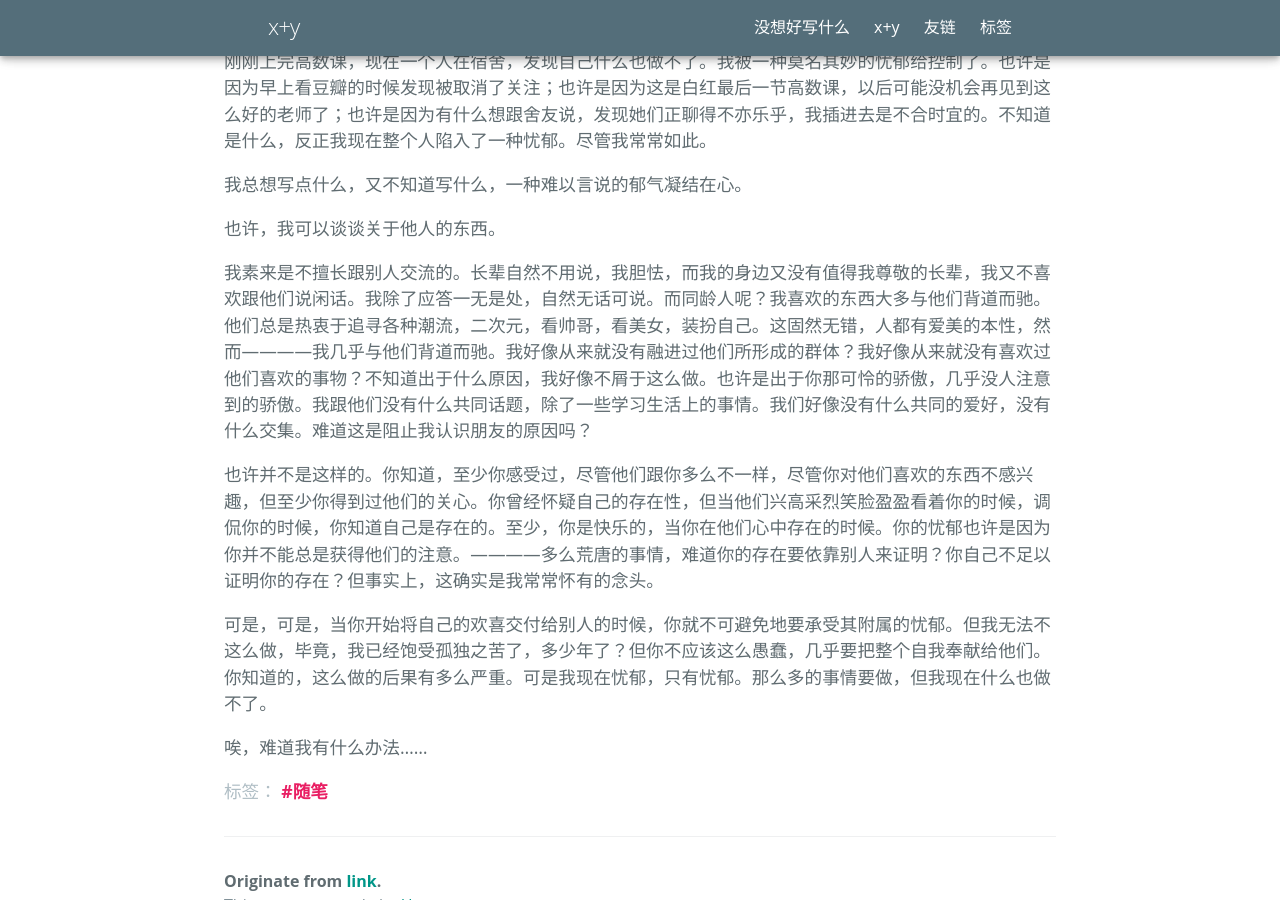
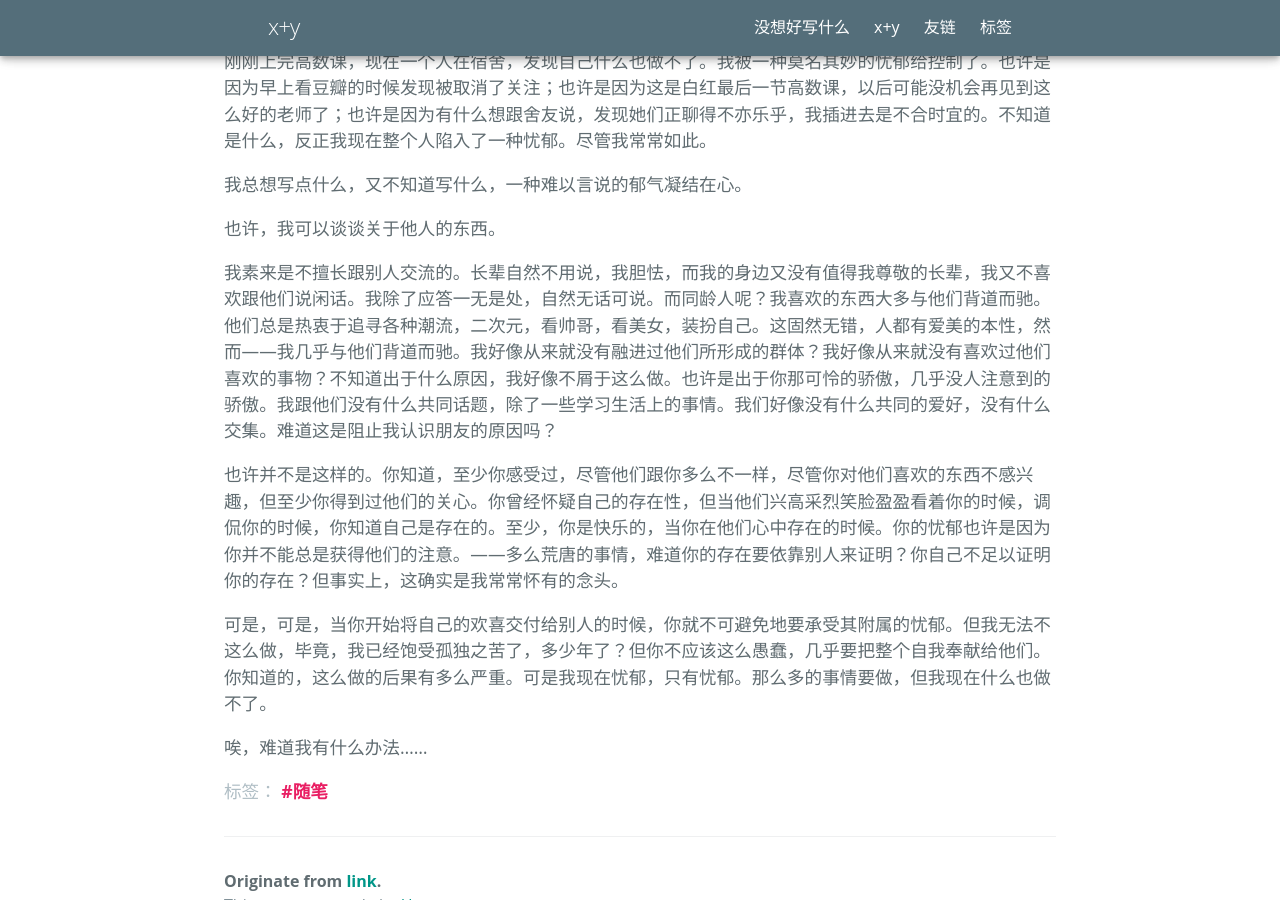
Before and after one commit to xplusy44/xplusy44.github.io, a Jekyll site: the page built from _posts/2022-1-7-sorrow.md, in a window 1280 px wide and 900 px high, scrolled down 414 px. Built offline with Jekyll 4.4.1, drawn with Linux system fonts in a browser that asks for light colours; some web fonts are replaced.

```diff
--- a/_posts/2022-1-7-sorrow.md
+++ b/_posts/2022-1-7-sorrow.md
@@ -12,9 +12,9 @@ tags: 随笔
 
 也许，我可以谈谈关于他人的东西。
 
-我素来是不擅长跟别人交流的。长辈自然不用说，我胆怯，而我的身边又没有值得我尊敬的长辈，我又不喜欢跟他们说闲话。我除了应答一无是处，自然无话可说。而同龄人呢？我喜欢的东西大多与他们背道而驰。他们总是热衷于追寻各种潮流，二次元，看帅哥，看美女，装扮自己。这固然无错，人都有爱美的本性，然而————我几乎与他们背道而驰。我好像从来就没有融进过他们所形成的群体？我好像从来就没有喜欢过他们喜欢的事物？不知道出于什么原因，我好像不屑于这么做。也许是出于你那可怜的骄傲，几乎没人注意到的骄傲。我跟他们没有什么共同话题，除了一些学习生活上的事情。我们好像没有什么共同的爱好，没有什么交集。难道这是阻止我认识朋友的原因吗？
+我素来是不擅长跟别人交流的。长辈自然不用说，我胆怯，而我的身边又没有值得我尊敬的长辈，我又不喜欢跟他们说闲话。我除了应答一无是处，自然无话可说。而同龄人呢？我喜欢的东西大多与他们背道而驰。他们总是热衷于追寻各种潮流，二次元，看帅哥，看美女，装扮自己。这固然无错，人都有爱美的本性，然而——我几乎与他们背道而驰。我好像从来就没有融进过他们所形成的群体？我好像从来就没有喜欢过他们喜欢的事物？不知道出于什么原因，我好像不屑于这么做。也许是出于你那可怜的骄傲，几乎没人注意到的骄傲。我跟他们没有什么共同话题，除了一些学习生活上的事情。我们好像没有什么共同的爱好，没有什么交集。难道这是阻止我认识朋友的原因吗？
 
-也许并不是这样的。你知道，至少你感受过，尽管他们跟你多么不一样，尽管你对他们喜欢的东西不感兴趣，但至少你得到过他们的关心。你曾经怀疑自己的存在性，但当他们兴高采烈笑脸盈盈看着你的时候，调侃你的时候，你知道自己是存在的。至少，你是快乐的，当你在他们心中存在的时候。你的忧郁也许是因为你并不能总是获得他们的注意。————多么荒唐的事情，难道你的存在要依靠别人来证明？你自己不足以证明你的存在？但事实上，这确实是我常常怀有的念头。
+也许并不是这样的。你知道，至少你感受过，尽管他们跟你多么不一样，尽管你对他们喜欢的东西不感兴趣，但至少你得到过他们的关心。你曾经怀疑自己的存在性，但当他们兴高采烈笑脸盈盈看着你的时候，调侃你的时候，你知道自己是存在的。至少，你是快乐的，当你在他们心中存在的时候。你的忧郁也许是因为你并不能总是获得他们的注意。——多么荒唐的事情，难道你的存在要依靠别人来证明？你自己不足以证明你的存在？但事实上，这确实是我常常怀有的念头。
 
 可是，可是，当你开始将自己的欢喜交付给别人的时候，你就不可避免地要承受其附属的忧郁。但我无法不这么做，毕竟，我已经饱受孤独之苦了，多少年了？但你不应该这么愚蠢，几乎要把整个自我奉献给他们。你知道的，这么做的后果有多么严重。可是我现在忧郁，只有忧郁。那么多的事情要做，但我现在什么也做不了。
 
```
